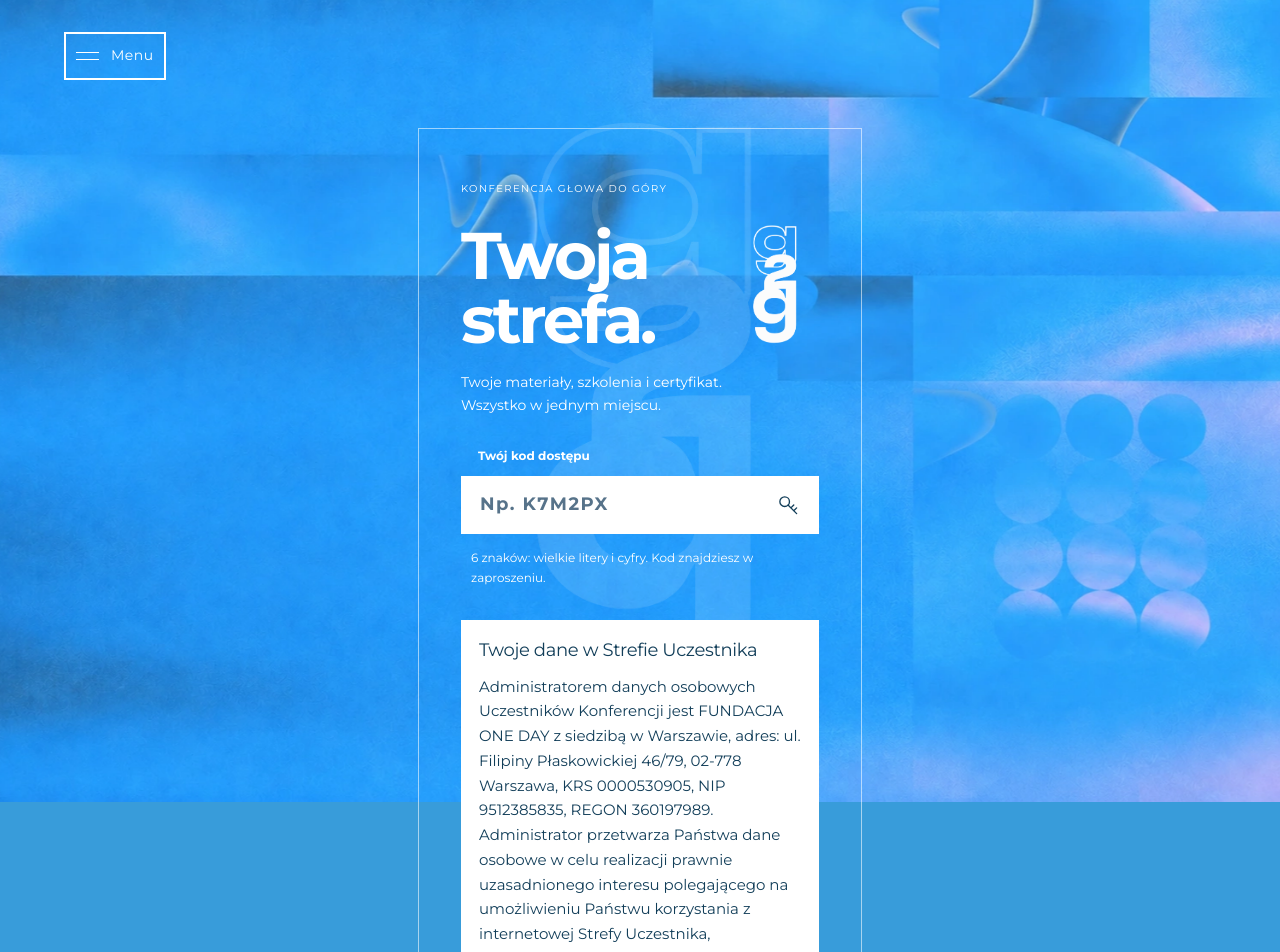
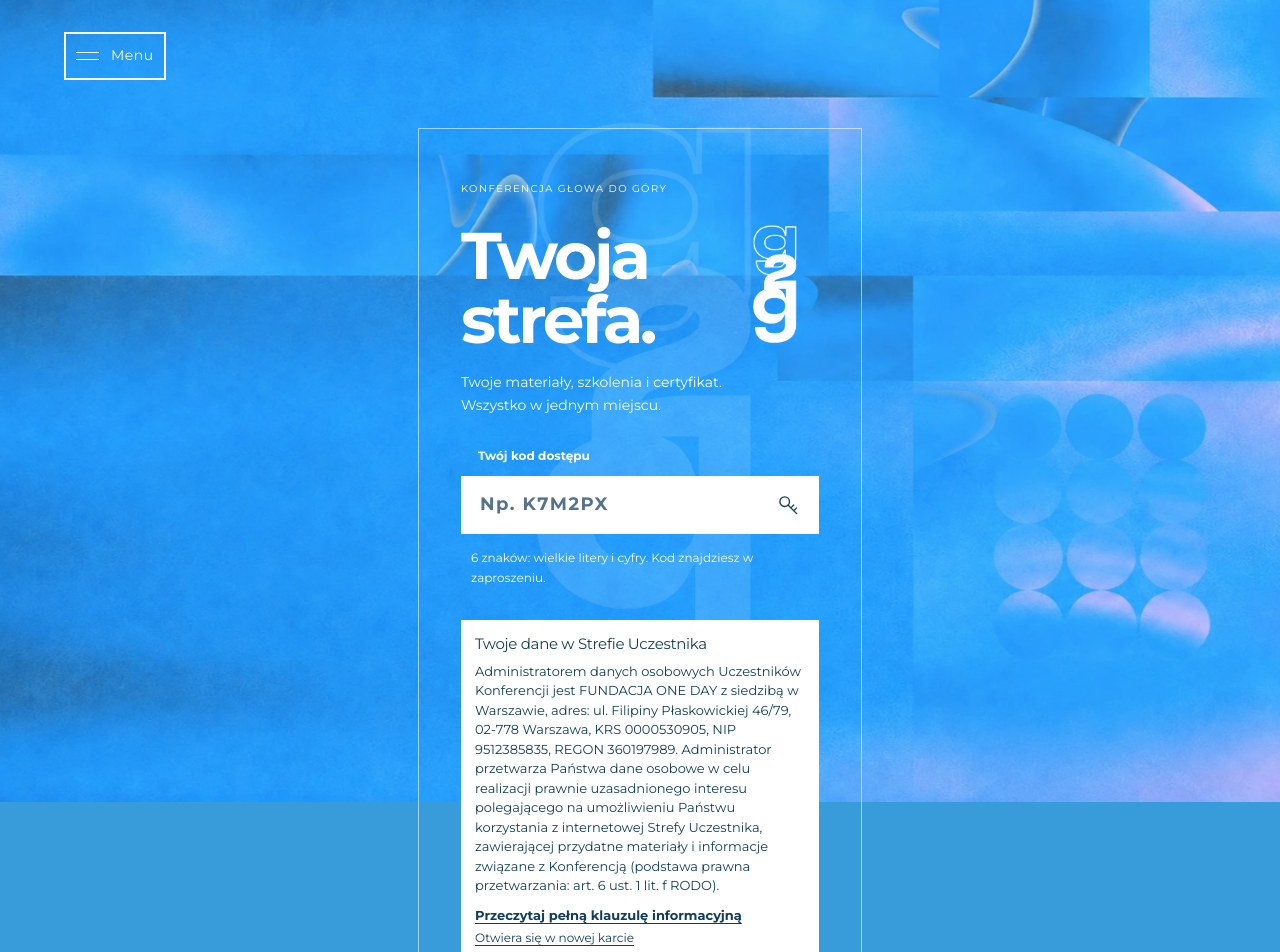
Before and after one commit to pawelsuchodolskizsti-cmd/konferencja-g2g, a Next.js app: page /uczestnik in a window 1280 px wide. Shown: the top 952 px of the page. Built offline with nearby package versions, Linux system fonts and the light colour scheme.

Commit message:
Mniejszy tekst i odstepy w informacji RODO przy logowaniu

```diff
--- a/src/app/uczestnik/participant-login.module.css
+++ b/src/app/uczestnik/participant-login.module.css
@@ -172,21 +172,21 @@
 }
 
 .privacy {
-  margin: 0 0 24px;
-  padding: 18px;
+  margin: 0 0 18px;
+  padding: 14px;
   background: #fff;
   color: #123e59;
-  font-size: 15px;
-  line-height: 1.65;
+  font-size: 13px;
+  line-height: 1.5;
   overflow-wrap: anywhere;
 }
 .privacy h2 {
-  font-size: 18px;
-  line-height: 1.4;
-  margin: 0 0 12px;
+  font-size: 15px;
+  line-height: 1.35;
+  margin: 0 0 8px;
 }
 .privacy p {
-  margin: 0 0 16px;
+  margin: 0 0 10px;
 }
 .privacyLink {
   display: inline-block;
```
